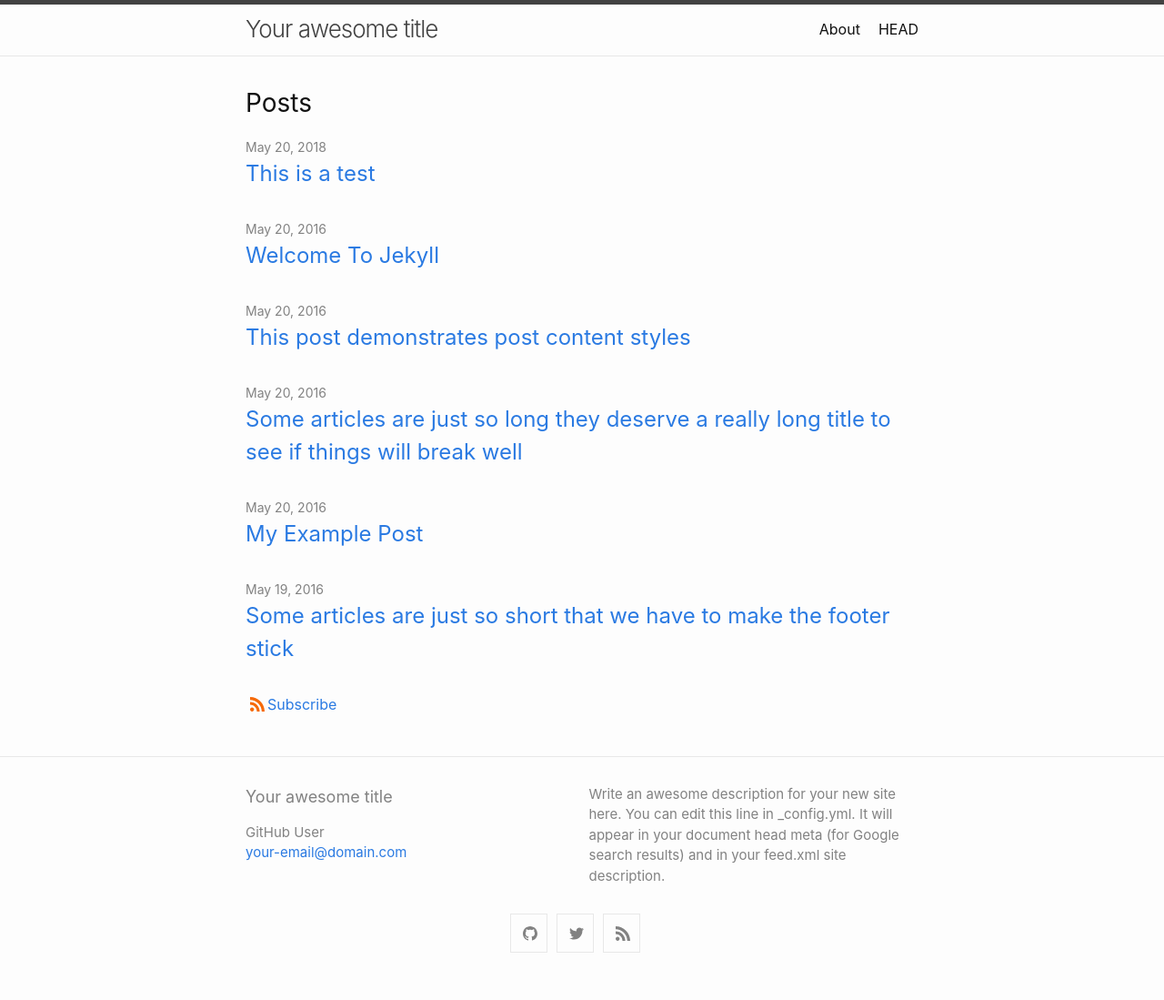
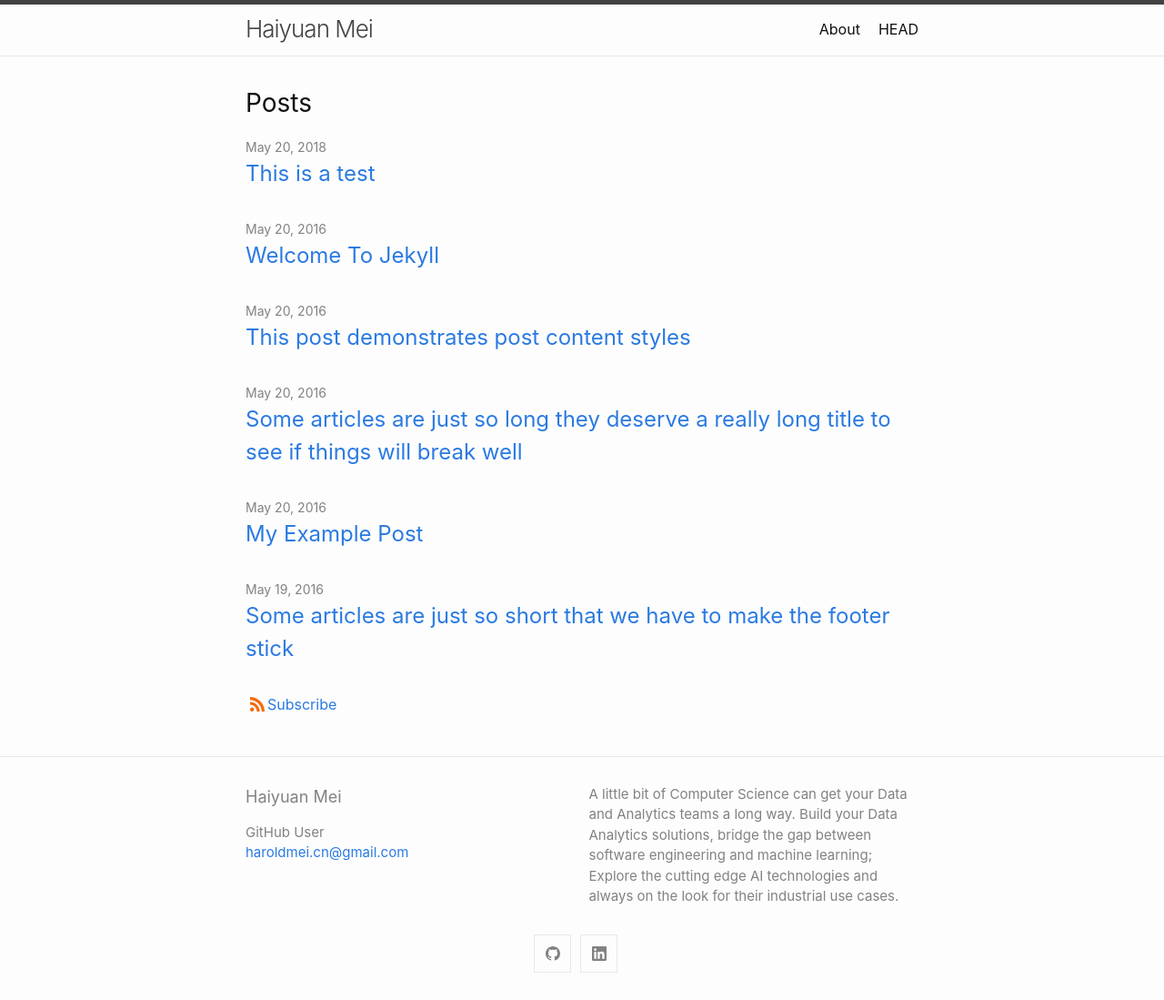
Before and after one commit to haroldmei/haroldmei.github.io, a Jekyll site: the page built from index.md, in a window 1280 px wide. Shown: the whole page at 91% size. Built offline with Jekyll 4.4.1, drawn with Linux system fonts in a browser that asks for light colours; before the commit the page ends 1077 px from its top, so only the background shows below that.

Commit message:
update config

```diff
--- a/_config.yml
+++ b/_config.yml
@@ -1,10 +1,10 @@
-title: Your awesome title
+title: Haiyuan Mei
 author: GitHub User
-email: your-email@domain.com
+email: haroldmei.cn@gmail.com
 description: > # this means to ignore newlines until "show_excerpts:"
-  Write an awesome description for your new site here. You can edit this
-  line in _config.yml. It will appear in your document head meta (for
-  Google search results) and in your feed.xml site description.
+  A little bit of Computer Science can get your Data and Analytics teams a long way.
+  Build your Data Analytics solutions, bridge the gap between software engineering and machine learning;
+  Explore the cutting edge AI technologies and always on the look for their industrial use cases.
 
 show_excerpts: false # set to true to show excerpts on the homepage
 
@@ -15,14 +15,14 @@ minima:
 
   # generate social links in footer
   social_links:
-    twitter: jekyllrb
-    github:  jekyll
-    rss: rss
+    linkedin: haroldmei
+    github:  haroldmei
+    # twitter: jekyllrb
+    # rss: rss
     # dribbble: jekyll
     # facebook: jekyll
     # flickr:   jekyll
     # instagram: jekyll
-    # linkedin: jekyll
     # pinterest: jekyll
     # youtube: jekyll
     # youtube_channel: UC8CXR0-3I70i1tfPg1PAE1g
```
